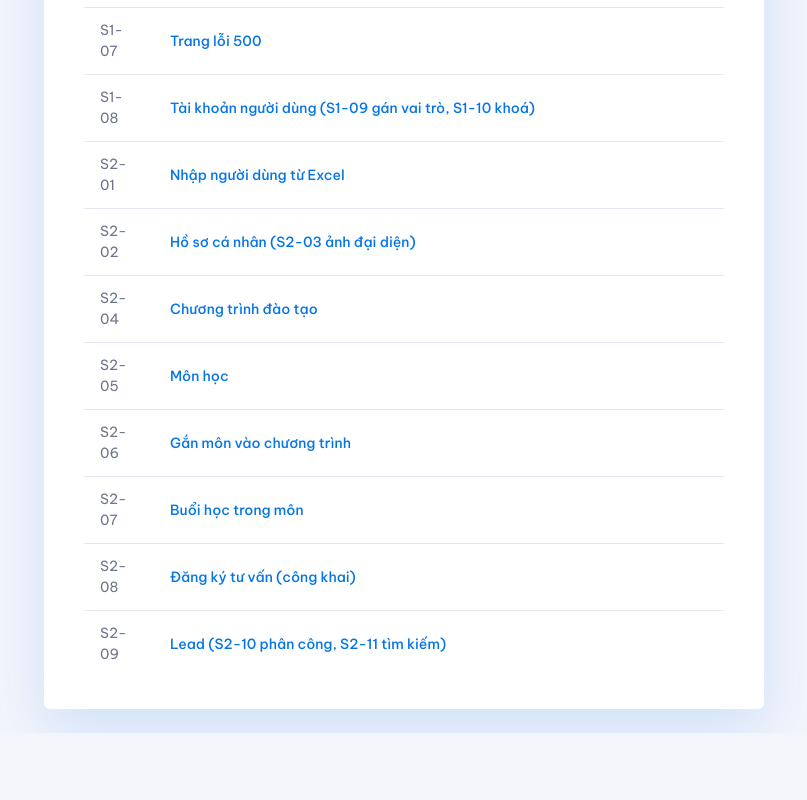
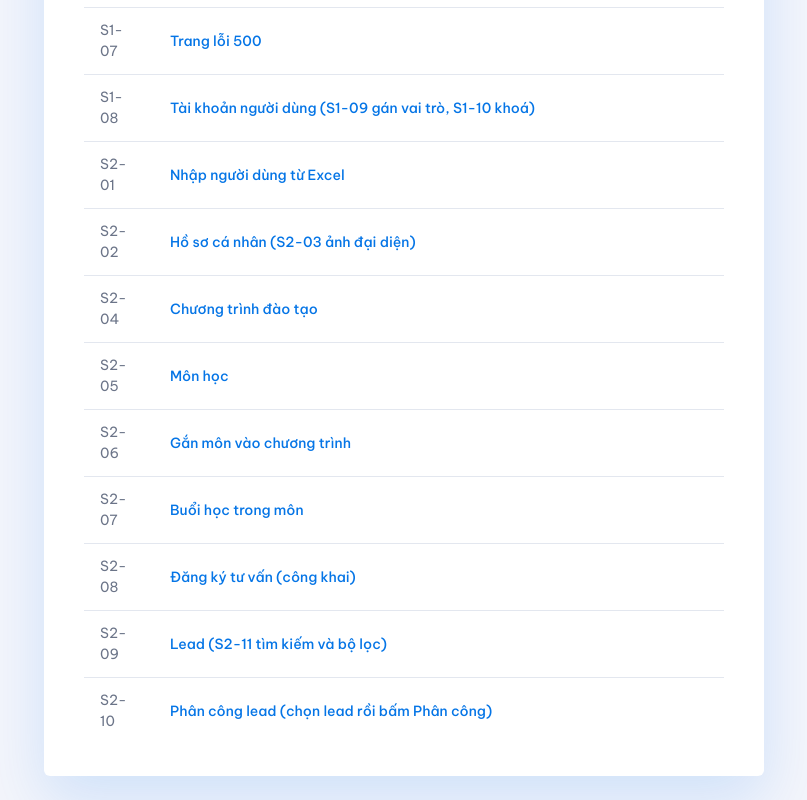
Before and after one commit to nguyentatphi136-ux/ICTU-DUAN-Trung-Tam-X, a React (Vite) app in the folder frontend/: page /man-hinh in a window 1280 px wide. Shown: the part 783-1583 px from the top of the page, without its empty margins (236-1043 px from the left). Before the commit the page ends 1516 px from the top, so only its background shows below. Built offline with nearby package versions, Linux system fonts and the light colour scheme.

Commit message:
S2-10: chuyển hộp thoại phân công lead sang thư mục S2-10-phan-cong-lead
Cấu trúc giống nhánh feature/S2-09-lead_NPPL: S2-09 và S2-11 ở S2-09-lead,
S2-10 có thư mục riêng với style phân công tách khỏi lead.css. Mục lục màn hình thêm dòng S2-10.

```diff
--- a/frontend/src/App.tsx
+++ b/frontend/src/App.tsx
@@ -6,7 +6,7 @@ import { ThemeToggle } from './components/ThemeToggle';
 // Mỗi story là một thư mục trong pages/, tự khai báo đường dẫn ở routes.tsx. Vite gom tất cả lúc build,
 // nên mỗi nhánh feature/<thư mục>_NPPL chỉ thêm thư mục của mình mà không phải sửa tệp này.
 // S1-07 (trang lỗi) là nền: AppLayout và trang 404 dùng nó, nên mọi nhánh đều có.
-// S1-09, S1-10, S2-03, S2-10, S2-11 là thành phần con của trang cha nên không có thư mục riêng.
+// S1-09, S1-10, S2-03, S2-11 là thành phần con của trang cha nên không có thư mục riêng.
 const storyRoutes = Object.values(import.meta.glob<{ default: RouteObject[] }>('./pages/*/routes.tsx', { eager: true })).flatMap((m) => m.default);
 
 export function App() {
--- a/frontend/src/pages/S2-09-lead/LeadListPage.tsx
+++ b/frontend/src/pages/S2-09-lead/LeadListPage.tsx
@@ -6,7 +6,7 @@ import { Filter, Pager, paginate, Pill, Search } from '../../components/ui';
 import { useAuth } from '../../data/auth';
 import { ADMIN_ROLE } from '../../data/permissions';
 import { COUNSELORS, LEAD_STATUSES, leadTone, LEADS, SOURCES, viDate, type Lead } from '../../data/leads';
-import { AssignDialog } from './AssignDialog';
+import { AssignDialog } from '../S2-10-phan-cong-lead/AssignDialog';
 import { LeadDrawer } from './LeadDrawer';
 import './lead.css';
 
@@ -14,7 +14,7 @@ const MODULE = 'Tuyển sinh & lead';
 const RANGES: Record<string, string> = { '2026-09': '01/09 – 30/09/2026', '2026-08': '01/08 – 31/08/2026' };
 const UNASSIGNED = 'Chưa phân công';
 
-// S2-09 danh sách lead, thêm và sửa; S2-10 phân công một hoặc nhiều lead; S2-11 tìm theo tên, số điện thoại và bộ lọc.
+// S2-09 danh sách lead, thêm và sửa; S2-10 phân công một hoặc nhiều lead (thư mục S2-10-phan-cong-lead); S2-11 tìm theo tên, số điện thoại và bộ lọc.
 // Tư vấn viên chỉ thấy lead được giao cho mình, không có ô chọn và nút Phân công. Chỉ Quản lý đào tạo xoá được lead.
 export function LeadListPage() {
   const { user } = useAuth();
--- a/frontend/src/pages/S2-09-lead/lead.css
+++ b/frontend/src/pages/S2-09-lead/lead.css
@@ -1,16 +1,7 @@
-/* S2-09, S2-10, S2-11. Danh sách lead, thanh thao tác hàng loạt, hộp thoại phân công. */
-.ld-bulk{display:flex;align-items:center;gap:8px;background:var(--soft);border-radius:var(--r);padding:6px 12px 6px 20px;margin-bottom:12px}
-.ld-bulk b{flex:1;color:var(--blue);font-weight:600}
-.ld-bulk .btn{height:36px}
+/* S2-09, S2-11. Danh sách lead, tìm kiếm, bộ lọc, ngăn thêm và sửa. */
 .ld-table tbody tr{cursor:pointer}
 .ld-table tbody tr:hover td{background:var(--hover)}
-.ld-table input[type=checkbox]{width:18px;height:18px;accent-color:var(--blue);cursor:pointer}
 .ld-none{color:var(--red);font-size:13px}
-.ld-options{display:flex;flex-direction:column;gap:8px}
-.ld-option{display:flex;align-items:center;gap:12px;height:52px;padding:0 16px;border:1px solid var(--line);border-radius:var(--r);cursor:pointer;font-weight:400!important;margin:0!important}
-.ld-option input{width:18px;height:18px;accent-color:var(--blue)}
-.ld-option b{font-weight:500;flex:1}.ld-option span{color:var(--muted);font-size:13px}
-.ld-option.on{background:var(--soft);border-color:var(--blue)}
 .ld-fields{border:0;margin:0;padding:0;min-width:0}
 .inp.warn input{border-color:#fdb022}
 .ld-dup{margin-top:-6px}
--- a/frontend/src/pages/S2-09-lead/AssignDialog.tsx
+++ b/frontend/src/pages/S2-10-phan-cong-lead/AssignDialog.tsx
@@ -1,8 +1,9 @@
 import { useState } from 'react';
 import { Box, Modal, Pill } from '../../components/ui';
 import { COUNSELORS, type Lead } from '../../data/leads';
+import './assign.css';
 
-// S2-10. Phân công một hoặc nhiều lead cho một tư vấn viên. Số lead đang giữ giúp chia việc đều.
+// S2-10. Phân công một hoặc nhiều lead cho một tư vấn viên, mở từ thanh thao tác hàng loạt của danh sách lead (S2-09). Số lead đang giữ giúp chia việc đều.
 // Khi tích hợp: POST /admissions/leads/assign { ids, counselorId, note }; máy chủ ghi lịch sử chuyển giao.
 export function AssignDialog({ leads, load, onClose, onAssign }: { leads: Lead[]; load: (c: string) => number; onClose: () => void; onAssign: (c: string) => void }) {
   const [pick, setPick] = useState('');
--- /dev/null
+++ b/frontend/src/pages/S2-10-phan-cong-lead/assign.css
@@ -0,0 +1,10 @@
+/* S2-10. Thanh thao tác hàng loạt và hộp thoại phân công lead. */
+.ld-bulk{display:flex;align-items:center;gap:8px;background:var(--soft);border-radius:var(--r);padding:6px 12px 6px 20px;margin-bottom:12px}
+.ld-bulk b{flex:1;color:var(--blue);font-weight:600}
+.ld-bulk .btn{height:36px}
+.ld-table input[type=checkbox]{width:18px;height:18px;accent-color:var(--blue);cursor:pointer}
+.ld-options{display:flex;flex-direction:column;gap:8px}
+.ld-option{display:flex;align-items:center;gap:12px;height:52px;padding:0 16px;border:1px solid var(--line);border-radius:var(--r);cursor:pointer;font-weight:400!important;margin:0!important}
+.ld-option input{width:18px;height:18px;accent-color:var(--blue)}
+.ld-option b{font-weight:500;flex:1}.ld-option span{color:var(--muted);font-size:13px}
+.ld-option.on{background:var(--soft);border-color:var(--blue)}
--- a/frontend/src/pages/StoryIndexPage.tsx
+++ b/frontend/src/pages/StoryIndexPage.tsx
@@ -21,7 +21,8 @@ const STORIES: [string, string, string][] = [
   ['S2-06', 'Gắn môn vào chương trình', '/dao-tao/chuong-trinh/WEB-FS'],
   ['S2-07', 'Buổi học trong môn', '/dao-tao/mon-hoc/WEB-01'],
   ['S2-08', 'Đăng ký tư vấn (công khai)', '/dang-ky-tu-van'],
-  ['S2-09', 'Lead (S2-10 phân công, S2-11 tìm kiếm)', '/tuyen-sinh/lead'],
+  ['S2-09', 'Lead (S2-11 tìm kiếm và bộ lọc)', '/tuyen-sinh/lead'],
+  ['S2-10', 'Phân công lead (chọn lead rồi bấm Phân công)', '/tuyen-sinh/lead'],
 ];
 
 export function StoryIndexPage() {
```
